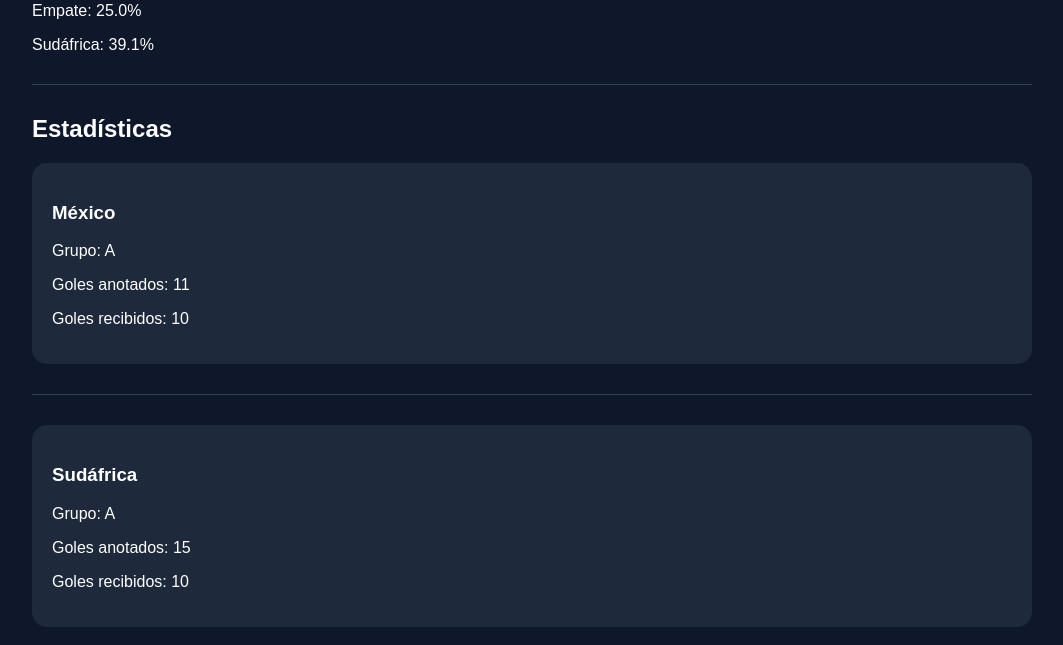
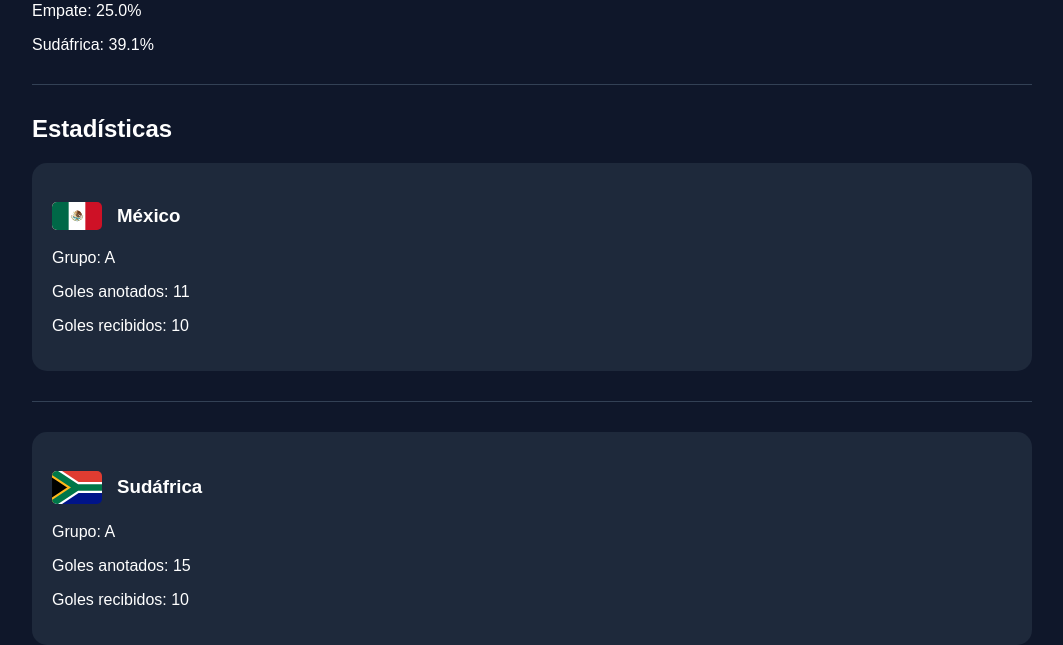
Before and after one commit to Luiseoma/pagina_stats, a Flask app: page /match/1 in a window 1280 px wide. Shown: the part 185-830 px from the top of the page, without its empty margins (108-1171 px from the left). Run offline with Flask 3, Linux system fonts and the light colour scheme.

Commit message:
agregué algunas banderas

```diff
--- a/data/teams.json
+++ b/data/teams.json
@@ -1,5 +1,6 @@
 {
     "México": {
+        "flag": "mexico.svg",
         "form": [0.5, 0.5, 1, 1, 1, 0, 0.5, 0.5, 0, 0.5],
         "goals_for": 11,
         "goals_against": 10,
@@ -7,6 +8,7 @@
     },
 
     "Sudáfrica": {
+        "flag": "southafrica.svg",
         "form": [0, 0.5, 0, 1, 0, 1, 1, 1, 1, 0.5],
         "goals_for": 15,
         "goals_against": 10,
@@ -14,6 +16,7 @@
     },
 
     "Corea del Sur": {
+        "flag": "southkorea.svg",
         "form":[0, 0, 1, 1, 1, 0, 0.5, 1, 0, 1],
         "goals_for": 11,
         "goals_against": 12,
@@ -21,6 +24,7 @@
     },
 
     "Chequia": {
+        "flag": "czechia.svg",
         "form":[1, 1, 1, 1, 0, 0.5, 0.5, 1, 0, 1],
         "goals_for": 18,
         "goals_against": 12,
@@ -29,6 +33,7 @@
 
 
     "Canadá": {
+        "flag": "canada.svg",
         "form":[0.5, 0.5, 1, 1, 0.5, 0.5, 0, 1, 1, 0],
         "goals_for": 10,
         "goals_against": 4,
@@ -36,6 +41,7 @@
     },
 
     "Bosnia y Herzegovina": {
+        "flag": "bosnia.svg",
         "form":[0.5, 0.5, 0.5, 1, 1, 0.5, 0, 1, 0, 1],
         "goals_for": 21,
         "goals_against": 11,
--- a/static/styles.css
+++ b/static/styles.css
@@ -77,3 +77,15 @@ hr {
     color: white;
     font-weight: bold;
 }
+
+.team-title {
+    display: flex;
+    align-items: center;
+    gap: 15px;
+}
+
+.flag {
+    width: 50px;
+    height: auto;
+    border-radius: 5px;
+}
--- a/templates/match.html
+++ b/templates/match.html
@@ -1,6 +1,7 @@
 <link rel="stylesheet" href="{{ url_for('static', filename='styles.css') }}">
 
 <div class="container">
+
     {% if no_teams %}
 
         <h1>Partido aún sin equipos definidos</h1>
@@ -31,7 +32,16 @@
 
         <div class="team-stats">
 
-            <h3>{{ match.team1 }}</h3>
+            <h3 class="team-title">
+
+                <img
+                    src="{{ url_for('static', filename='flags/' + team1_data.flag) }}"
+                    class="flag"
+                >
+
+                {{ match.team1 }}
+
+            </h3>
 
             <p>Grupo: {{ team1_data.group }}</p>
 
@@ -51,7 +61,16 @@
 
         <div class="team-stats">
 
-            <h3>{{ match.team2 }}</h3>
+            <h3 class="team-title">
+
+                <img
+                    src="{{ url_for('static', filename='flags/' + team2_data.flag) }}"
+                    class="flag"
+                >
+
+                {{ match.team2 }}
+
+            </h3>
 
             <p>Grupo: {{ team2_data.group }}</p>
 
@@ -66,6 +85,7 @@
             </p>
 
         </div>
+
+    {% endif %}
+
 </div>
-
-{% endif %}
```
